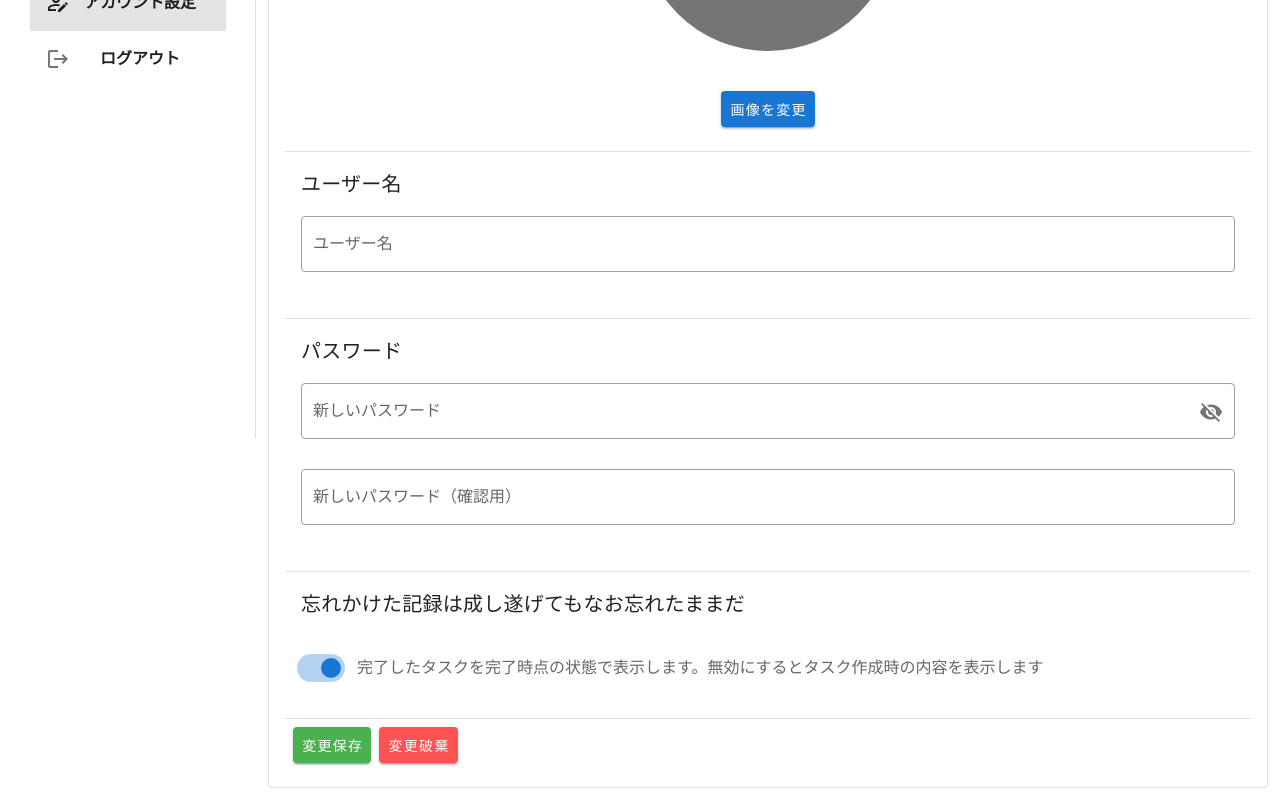
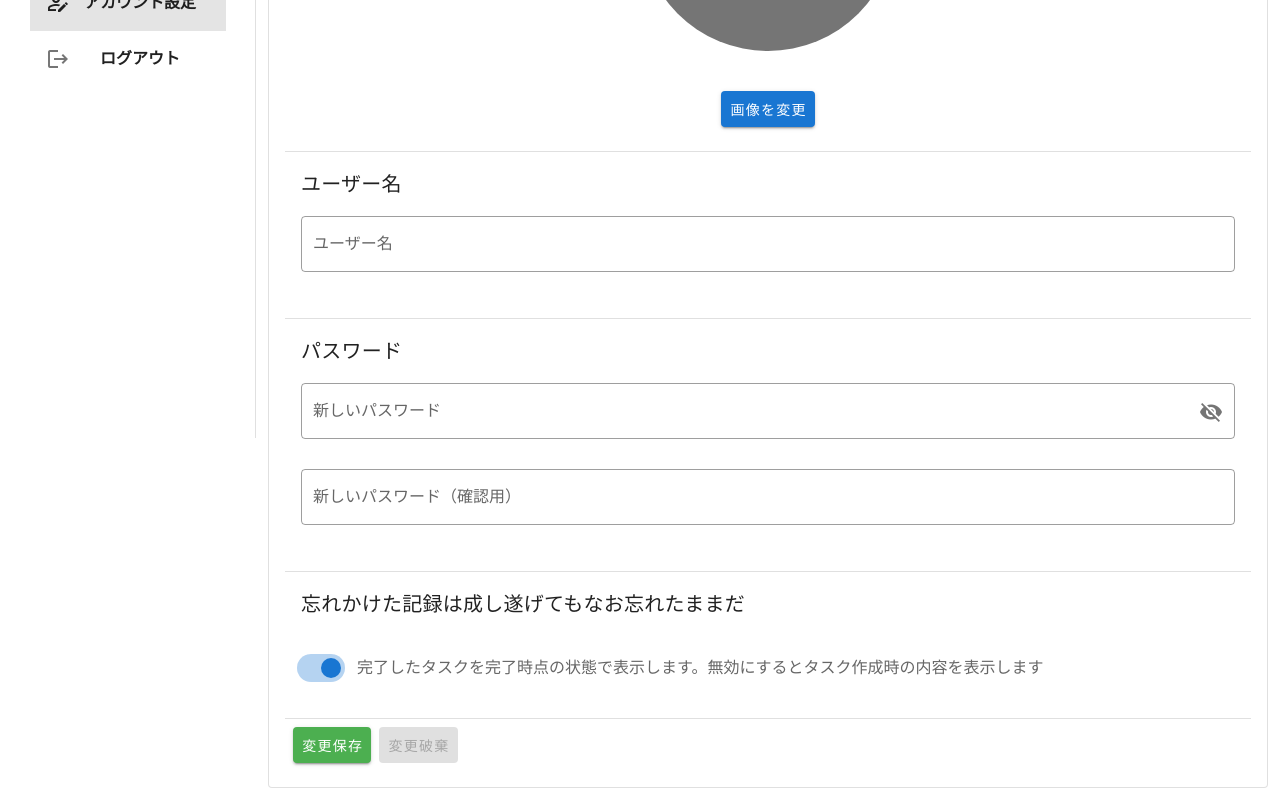
Before and after one commit to BASARA0826/chrono-fade, a Vue app: page /config in a window 1280 px wide. Shown: the part 362-1162 px from the top of the page. Built offline with nearby package versions, Linux system fonts and the light colour scheme.

Commit message:
ボタンの非表示設定の作成

```diff
--- a/src/views/ConfigView.vue
+++ b/src/views/ConfigView.vue
@@ -71,8 +71,12 @@
           <!-- ボタン -->
           <v-divider></v-divider>
           <v-card-actions>
-            <v-btn color="success" @click="saveChanges">変更保存</v-btn>
-            <v-btn color="error" @click="discardChanges">変更破棄</v-btn>
+            <v-btn color="success" type="submit" @click="saveChanges"
+              >変更保存</v-btn
+            >
+            <v-btn color="error" :disabled="inValid" @click="discardChanges"
+              >変更破棄</v-btn
+            >
           </v-card-actions>
         </v-card>
       </v-container>
@@ -82,13 +86,34 @@
 
 <script>
 export default {
+  created() {
+    // 初期値を保持するために、コンポーネント作成時に保存
+    this.initialUsername = this.username;
+    this.initialPassword = this.password;
+    this.initialFeatureEnabled = this.featureEnabled;
+  },
   data: () => ({
     username: "", // ユーザー名
     password: "", // 新しいパスワード
     confirmPassword: "", // パスワード確認用
     showPassword: false, // パスワードの表示/非表示切り替え
     featureEnabled: true, // 機能の有効/無効
+    initialUsername: "", // 初期値を保存
+    initialPassword: "", // 初期値を保存
+    initialFeatureEnabled: true, // 初期値を保存
   }),
+  computed: {
+    inValid() {
+      if (
+        this.username !== this.initialUsername ||
+        this.password !== this.initialPassword ||
+        this.featureEnabled !== this.initialFeatureEnabled
+      ) {
+        return false;
+      }
+      return true;
+    },
+  },
   methods: {
     togglePasswordVisibility() {
       this.showPassword = !this.showPassword;
@@ -101,6 +126,11 @@ export default {
     },
     discardChanges() {
       alert("変更を破棄しました！");
+      this.username = "";
+      this.password = "";
+      this.confirmPassword = "";
+      this.showPassword = false;
+      this.featureEnabled = true;
     },
   },
 };
--- a/src/views/TaskCreateView.vue
+++ b/src/views/TaskCreateView.vue
@@ -63,7 +63,12 @@
           <!-- 作成ボタン -->
           <v-card-actions>
             <v-spacer></v-spacer>
-            <v-btn color="primary" dark @click="createTask">
+            <v-btn
+              color="primary"
+              type="submit"
+              :disabled="invalid"
+              @click="createTask"
+            >
               <v-icon left>mdi-plus</v-icon>
               作成
             </v-btn>
@@ -82,6 +87,15 @@ export default {
     deadline: "", // タスクの期限
     menu: false, // 日付選択メニューの状態
   }),
+  computed: {
+    invalid() {
+      console.log("invalid call", this.title, this.content, this.deadline);
+      if (!this.title || !this.content || !this.deadline) {
+        return true;
+      }
+      return false;
+    },
+  },
   methods: {
     createTask() {
       // 作成ボタンの仮の挙動
```
